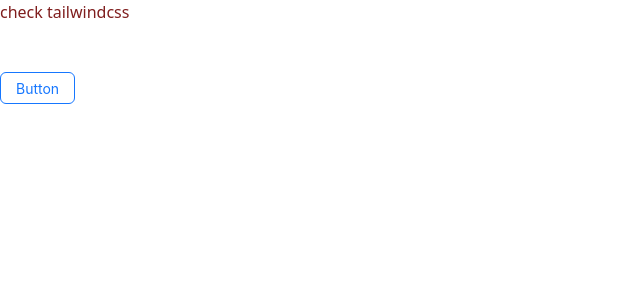
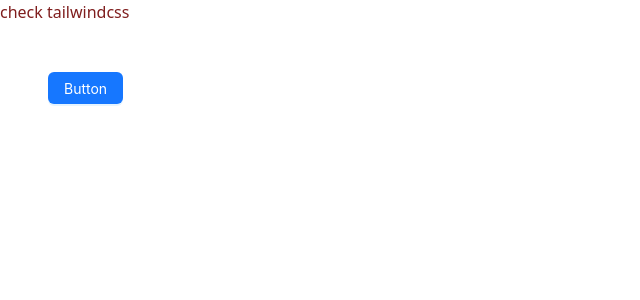
Before and after one commit to shamim-5/next-university-management, a Next.js app: page / in a window 1280 px wide. Shown: the top 300 px of the page, without its empty margins (0-640 px from the left). Built offline with nearby package versions, Linux system fonts and the light colour scheme.

Commit message:
antd issue fix for nextjs app router

```diff
--- a/package.json
+++ b/package.json
@@ -9,6 +9,7 @@
     "lint": "next lint"
   },
   "dependencies": {
+    "@ant-design/cssinjs": "^1.17.0",
     "antd": "^5.9.4",
     "next": "13.5.4",
     "react": "^18",
--- a/src/app/layout.tsx
+++ b/src/app/layout.tsx
@@ -1,3 +1,4 @@
+import StyledComponentsRegistry from "@/lib/AntdRegistry";
 import "./globals.css";
 import type { Metadata } from "next";
 
@@ -9,7 +10,9 @@
 export default function RootLayout({ children }: { children: React.ReactNode }) {
   return (
     <html lang="en">
-      <body>{children}</body>
+      <body>
+        <StyledComponentsRegistry>{children}</StyledComponentsRegistry>
+      </body>
     </html>
   );
 }
--- a/src/app/page.tsx
+++ b/src/app/page.tsx
@@ -1,10 +1,12 @@
-import { Button } from 'antd';
+import { Button } from "antd";
 
 export default function Home() {
   return (
     <main className="text-red-900">
       <p>check tailwindcss</p>
-      <Button type="primary" ghost className='my-12'>Button</Button>
+      <Button type="primary" className="my-12 mx-12">
+        Button
+      </Button>
     </main>
   );
 }
--- /dev/null
+++ b/src/lib/AntdRegistry.tsx
@@ -0,0 +1,14 @@
+"use client";
+
+import React from "react";
+import { createCache, extractStyle, StyleProvider } from "@ant-design/cssinjs";
+import type Entity from "@ant-design/cssinjs/es/Cache";
+import { useServerInsertedHTML } from "next/navigation";
+
+const StyledComponentsRegistry = ({ children }: React.PropsWithChildren) => {
+  const cache = React.useMemo<Entity>(() => createCache(), []);
+  useServerInsertedHTML(() => <style id="antd" dangerouslySetInnerHTML={{ __html: extractStyle(cache, true) }} />);
+  return <StyleProvider cache={cache}>{children}</StyleProvider>;
+};
+
+export default StyledComponentsRegistry;
```
Also changed, not shown: 1 other file (tests, documents, lock files or other folders).
